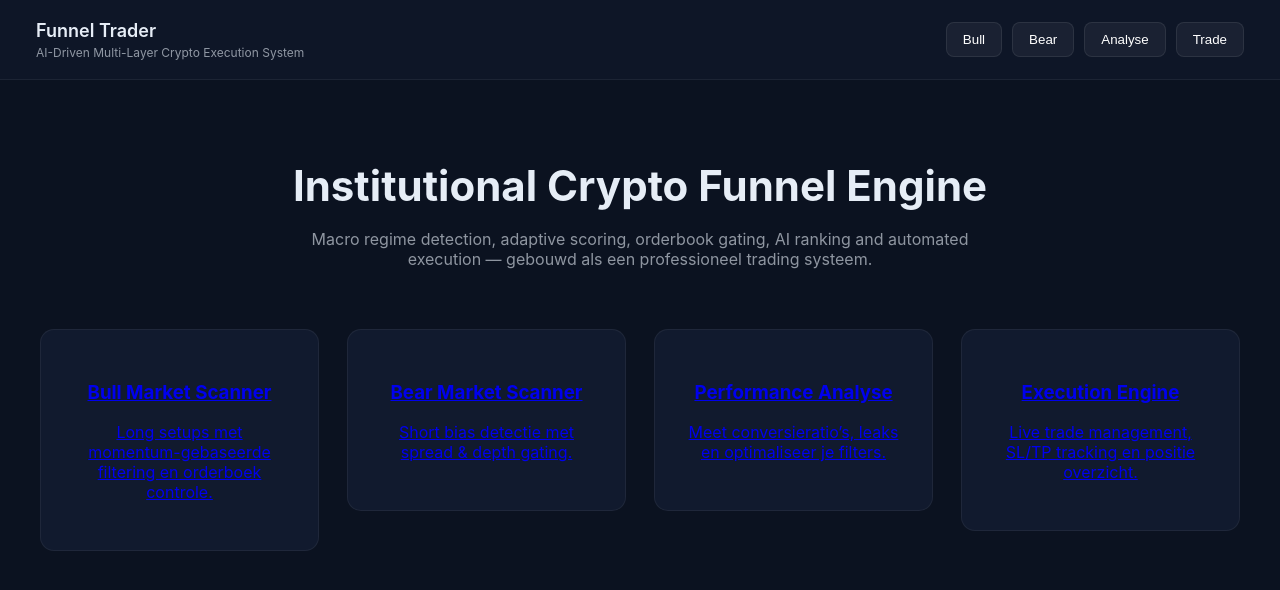
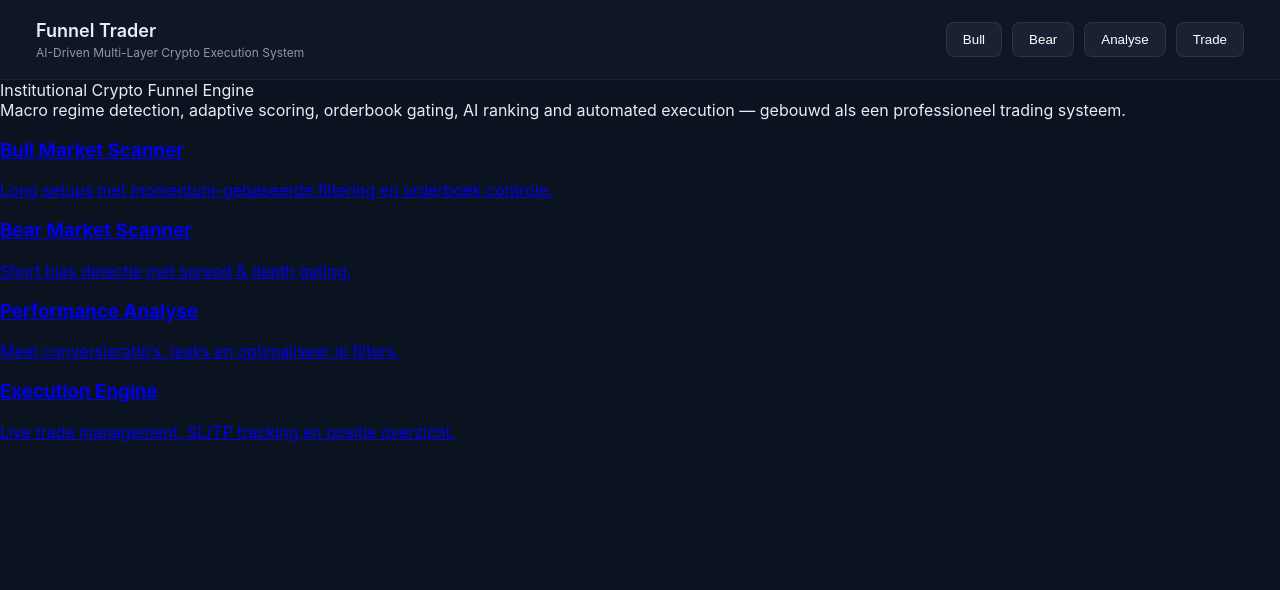
Before and after one commit to franselsimmons/main-funnel-trader, a Next.js app: page / in a window 1280 px wide. Shown: the top 590 px of the page. Built offline with nearby package versions, Linux system fonts and the light colour scheme.

Commit message:
Update globals.css

```diff
--- a/styles/globals.css
+++ b/styles/globals.css
@@ -1,11 +1,9 @@
-* {
-  box-sizing: border-box;
-}
+* { box-sizing: border-box; }
 
 html, body {
   margin: 0;
   padding: 0;
-  font-family: Inter, system-ui, -apple-system;
+  font-family: Inter, system-ui;
   background: #0B1220;
   color: #E6EDF6;
 }
@@ -21,21 +19,10 @@ html, body {
   border-bottom: 1px solid rgba(255,255,255,0.06);
 }
 
-.brand {
-  font-weight: 600;
-  font-size: 18px;
-}
+.brand { font-weight: 600; font-size: 18px; }
+.sub { font-size: 12px; opacity: .6; margin-top: 4px; }
 
-.sub {
-  font-size: 12px;
-  opacity: .6;
-  margin-top: 4px;
-}
-
-.nav {
-  display: flex;
-  gap: 10px;
-}
+.nav { display: flex; gap: 10px; }
 
 .btn {
   background: rgba(255,255,255,0.05);
@@ -47,14 +34,8 @@ html, body {
   transition: .2s ease;
 }
 
-.btn:hover {
-  background: rgba(255,255,255,0.12);
-}
-
-.btn.active {
-  background: #2563EB;
-  border-color: #2563EB;
-}
+.btn:hover { background: rgba(255,255,255,0.12); }
+.btn.active { background: #2563EB; border-color: #2563EB; }
 
 /* ===== GRID ===== */
 .grid {
@@ -80,6 +61,19 @@ html, body {
   margin-bottom: 18px;
 }
 
+/* ===== CONFIDENCE BAR ===== */
+.confBarWrap {
+  height: 6px;
+  background: rgba(255,255,255,0.08);
+  border-radius: 6px;
+  margin-top: 6px;
+}
+
+.confBar {
+  height: 100%;
+  border-radius: 6px;
+}
+
 /* ===== COIN ===== */
 .coin {
   background: #16213A;
@@ -91,30 +85,15 @@ html, body {
   transition: .2s ease;
 }
 
-.coin:hover {
-  background: #1C2A48;
-}
+.coin:hover { background: #1C2A48; }
 
 .coinTop {
   display: flex;
   justify-content: space-between;
 }
 
-.symbol {
-  font-weight: 600;
-}
-
-.price {
-  font-size: 12px;
-  opacity: .7;
-}
-
-.score {
-  font-size: 12px;
-  padding: 4px 8px;
-  border-radius: 6px;
-  background: rgba(59,130,246,0.25);
-}
+.symbol { font-weight: 600; }
+.price { font-size: 12px; opacity: .7; }
 
 .meta {
   font-size: 12px;
@@ -124,15 +103,20 @@ html, body {
   gap: 12px;
 }
 
-.plan {
-  margin-top: 8px;
-  font-size: 12px;
-  color: #22C55E;
+.plan { margin-top: 8px; font-size: 12px; color: #22C55E; }
+.empty { opacity: .4; font-size: 13px; }
+
+/* ===== REGIME METER ===== */
+.regimeBar {
+  height: 8px;
+  border-radius: 6px;
+  background: rgba(255,255,255,0.08);
+  margin-top: 6px;
 }
 
-.empty {
-  opacity: .4;
-  font-size: 13px;
+.regimeFill {
+  height: 100%;
+  border-radius: 6px;
 }
 
 /* ===== MODAL ===== */
@@ -155,14 +139,8 @@ html, body {
   border: 1px solid rgba(255,255,255,0.06);
 }
 
-.modalTitle {
-  font-weight: 600;
-  font-size: 18px;
-}
-
-.modalSection {
-  margin-top: 20px;
-}
+.modalTitle { font-weight: 600; font-size: 18px; }
+.modalSection { margin-top: 20px; }
 
 .kvRow {
   display: flex;
@@ -172,45 +150,12 @@ html, body {
   opacity: .85;
 }
 
-.closeBtn {
-  margin-top: 20px;
-}
+.closeBtn { margin-top: 20px; }
 
-/* ===== HOME HERO ===== */
-.hero {
-  padding: 80px 40px;
-  text-align: center;
-}
+/* ===== TRADE PNL ===== */
+.pnlPos { color: #22C55E; }
+.pnlNeg { color: #EF4444; }
 
-.heroTitle {
-  font-size: 42px;
-  font-weight: 700;
-}
-
-.heroSub {
-  margin-top: 18px;
-  opacity: .6;
-  max-width: 700px;
-  margin-left: auto;
-  margin-right: auto;
-}
-
-.heroGrid {
-  margin-top: 60px;
-  display: grid;
-  grid-template-columns: repeat(auto-fit, minmax(260px,1fr));
-  gap: 28px;
-}
-
-.heroCard {
-  background: #111A2E;
-  padding: 32px;
-  border-radius: 14px;
-  border: 1px solid rgba(255,255,255,0.06);
-  transition: .25s ease;
-  cursor: pointer;
-}
-
-.heroCard:hover {
-  background: #16213A;
-}
+/* ===== ANALYSE HIGHLIGHT ===== */
+.leakBad { color: #EF4444; }
+.leakGood { color: #22C55E; }
```
